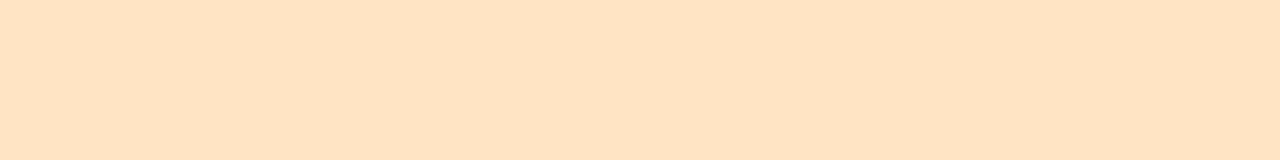
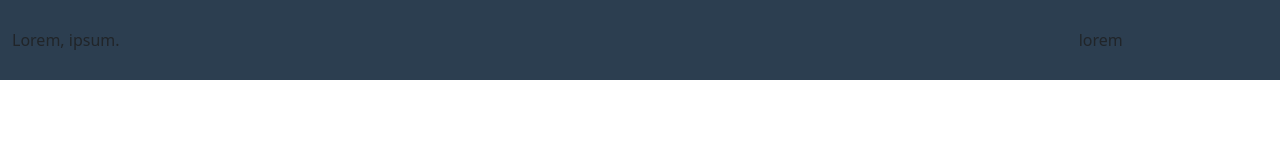
Before and after one commit to pizzi9523/html-css-bootstrap-freelancer, a plain HTML site: page index.html in a window 1280 px wide. Drawn offline with nearby package versions, Linux system fonts and the light colour scheme.

Commit message:
completo struttura header

```diff
--- a/index.html
+++ b/index.html
@@ -13,7 +13,12 @@
 
 <body class="debug">
     <header id="site_header">
-
+        <div class="container-fluid">
+            <div class="row">
+                <div class="col-10 d-flex align-items-center">Lorem, ipsum.</div>
+                <div class="col-2 d-flex align-items-center">lorem</div>
+            </div>
+        </div>
     </header>
     <!-- /#site_header -->
 
--- a/style.css
+++ b/style.css
@@ -1,3 +1,8 @@
-.debug{
-    background-color: bisque;
+.debug .container-fluid{
+    height: 80px;
+    background-color: #2C3E50;
 }
+
+.debug .container-fluid .row{
+    height: 100%;
+}
```
